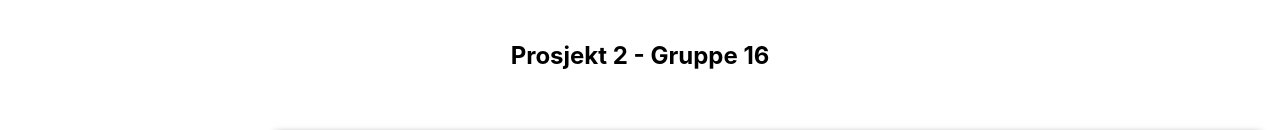
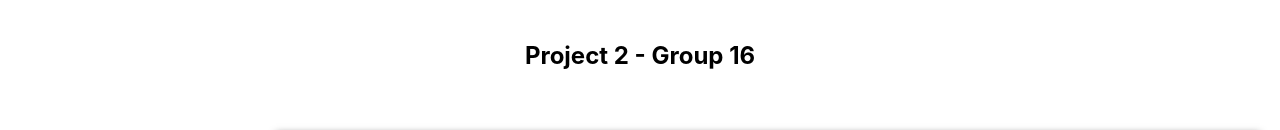
Before and after one commit to eirsture/IT2810---Prosjekt-2, a React (Create React App) app: page / in a window 1280 px wide. Shown: the top 130 px of the page. Built offline with nearby package versions, Linux system fonts and the light colour scheme; no server answers.

Commit message:
Changed title to english

```diff
--- a/src/App.js
+++ b/src/App.js
@@ -118,7 +118,7 @@ class App extends React.Component {
             <path d="M27 14.6053L25.59 13.1953L20 18.7853L14.41 13.1953L13 14.6053L18.59 20.1953L13 25.7853L14.41 27.1953L20 21.6053L25.59 27.1953L27 25.7853L21.41 20.1953L27 14.6053Z" fill="#FF7F50"/>
             </svg>
           </div>
-          <h2 id="project-title">Prosjekt 2 - Gruppe 16</h2>
+          <h2 id="project-title">Project 2 - Group 16</h2>
         </header>
         <div id="sidebar">
           <Sidebar categories={["Cat", "Dog", "Horse"]} selectedCategory={this.selectedCategory} />
```
